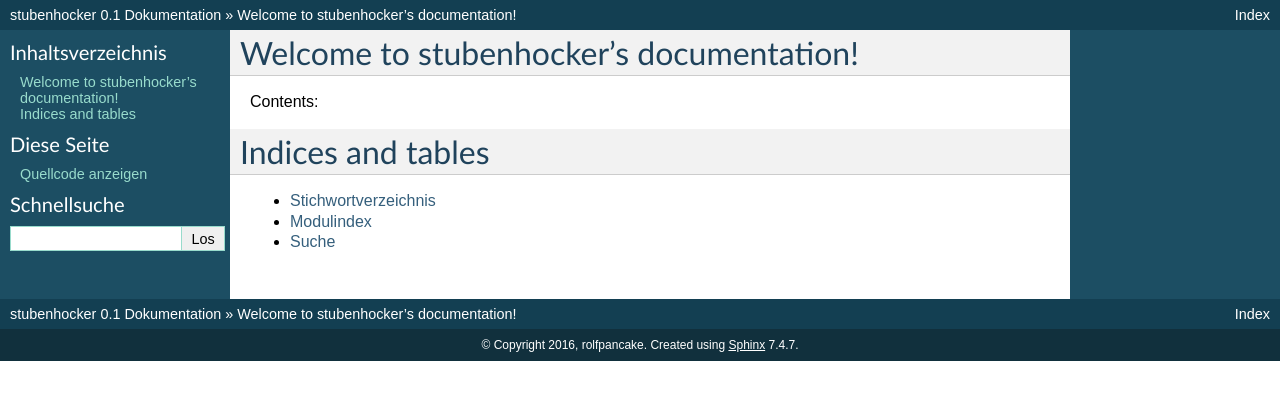
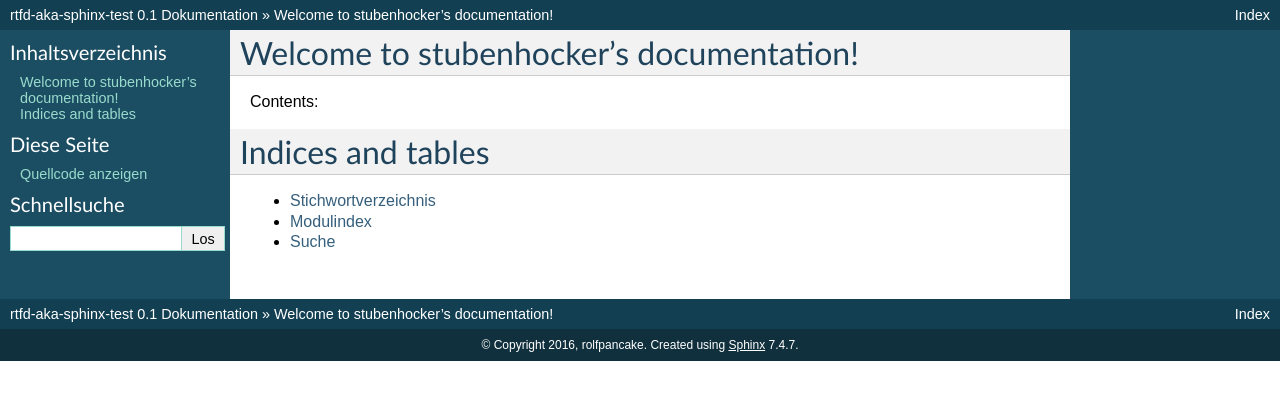
Before and after one commit to rolfpancake/rtfd-aka-sphinx-test, a Sphinx documentation site: the page built from docs/index.rst, in a window 1280 px wide. Shown: the top 400 px of the page. Built offline with Sphinx 7.4.7, drawn with Linux system fonts in a browser that asks for light colours.

Commit message:
rtfd-aka-sphinx-test

```diff
--- a/docs/_index.rst
+++ /dev/null
@@ -1,4 +0,0 @@
-=====
-Index
-=====
-Hello World!
--- a/docs/conf.py
+++ b/docs/conf.py
@@ -46,7 +46,7 @@ source_suffix = '.rst'
 master_doc = 'index'
 
 # General information about the project.
-project = 'stubenhocker'
+project = 'rtfd-aka-sphinx-test'
 copyright = '2016, rolfpancake'
 author = 'rolfpancake'
 
@@ -200,7 +200,7 @@ html_static_path = ['_static']
 #html_search_scorer = 'scorer.js'
 
 # Output file base name for HTML help builder.
-htmlhelp_basename = 'stubenhockerdoc'
+htmlhelp_basename = 'rtfd-aka-sphinx-testdoc'
 
 # -- Options for LaTeX output ---------------------------------------------
 
@@ -222,7 +222,7 @@ latex_elements = {
 # (source start file, target name, title,
 #  author, documentclass [howto, manual, or own class]).
 latex_documents = [
-    (master_doc, 'stubenhocker.tex', 'stubenhocker Documentation',
+    (master_doc, 'rtfd-aka-sphinx-test.tex', 'rtfd-aka-sphinx-test Documentation',
      'rolfpancake', 'manual'),
 ]
 
@@ -252,7 +252,7 @@ latex_documents = [
 # One entry per manual page. List of tuples
 # (source start file, name, description, authors, manual section).
 man_pages = [
-    (master_doc, 'stubenhocker', 'stubenhocker Documentation',
+    (master_doc, 'rtfd-aka-sphinx-test', 'rtfd-aka-sphinx-test Documentation',
      [author], 1)
 ]
 
@@ -266,8 +266,8 @@ man_pages = [
 # (source start file, target name, title, author,
 #  dir menu entry, description, category)
 texinfo_documents = [
-    (master_doc, 'stubenhocker', 'stubenhocker Documentation',
-     author, 'stubenhocker', 'One line description of project.',
+    (master_doc, 'rtfd-aka-sphinx-test', 'rtfd-aka-sphinx-test Documentation',
+     author, 'rtfd-aka-sphinx-test', 'One line description of project.',
      'Miscellaneous'),
 ]
 
```
Also changed, not shown: README.md (+2 -22 lines), docs/_vorlage.rst (deleted, +0 -61 lines), inhaltsverzeichnis.md (deleted, +0 -2 lines), img/README.md (deleted), img/satan-153725_1280.png (deleted).
